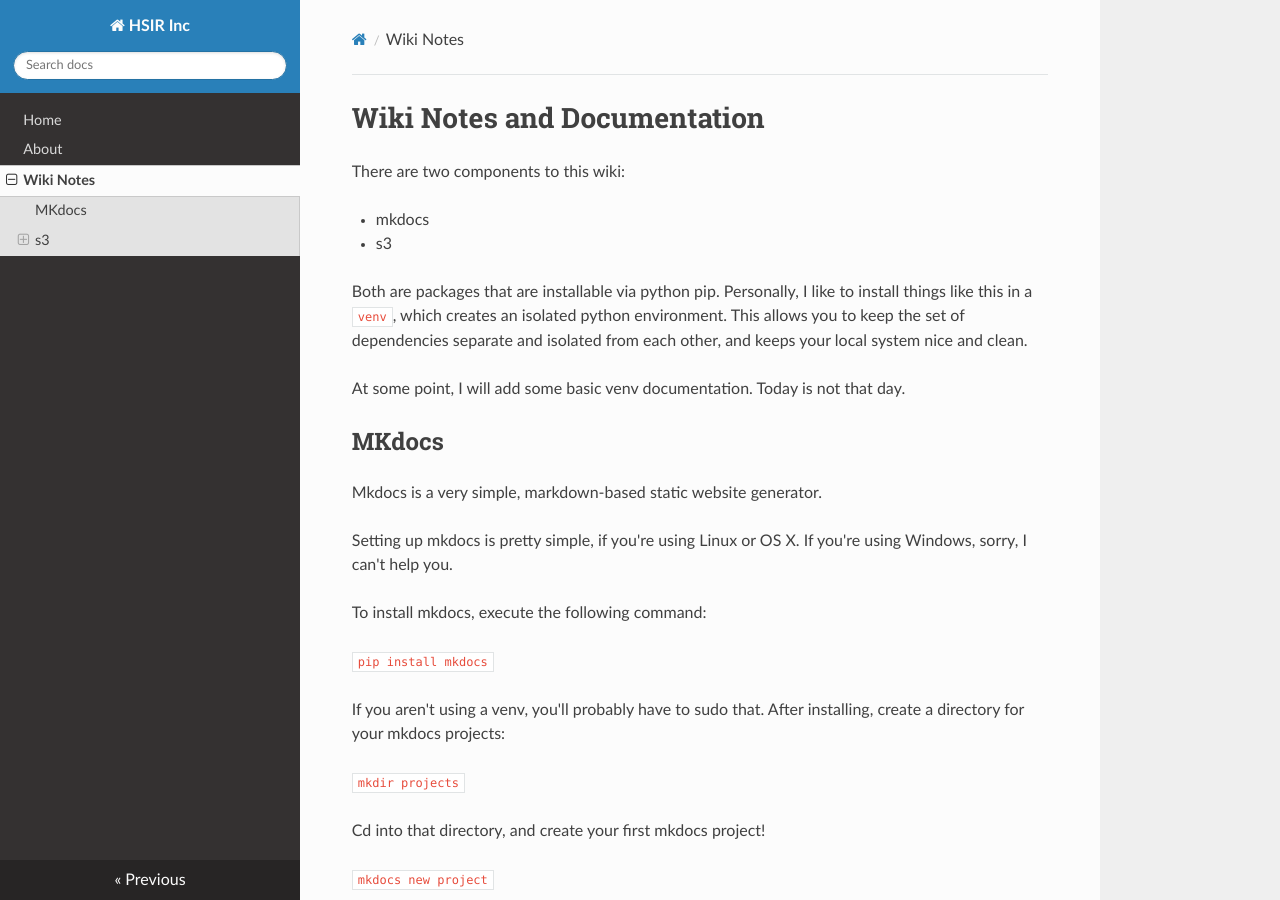
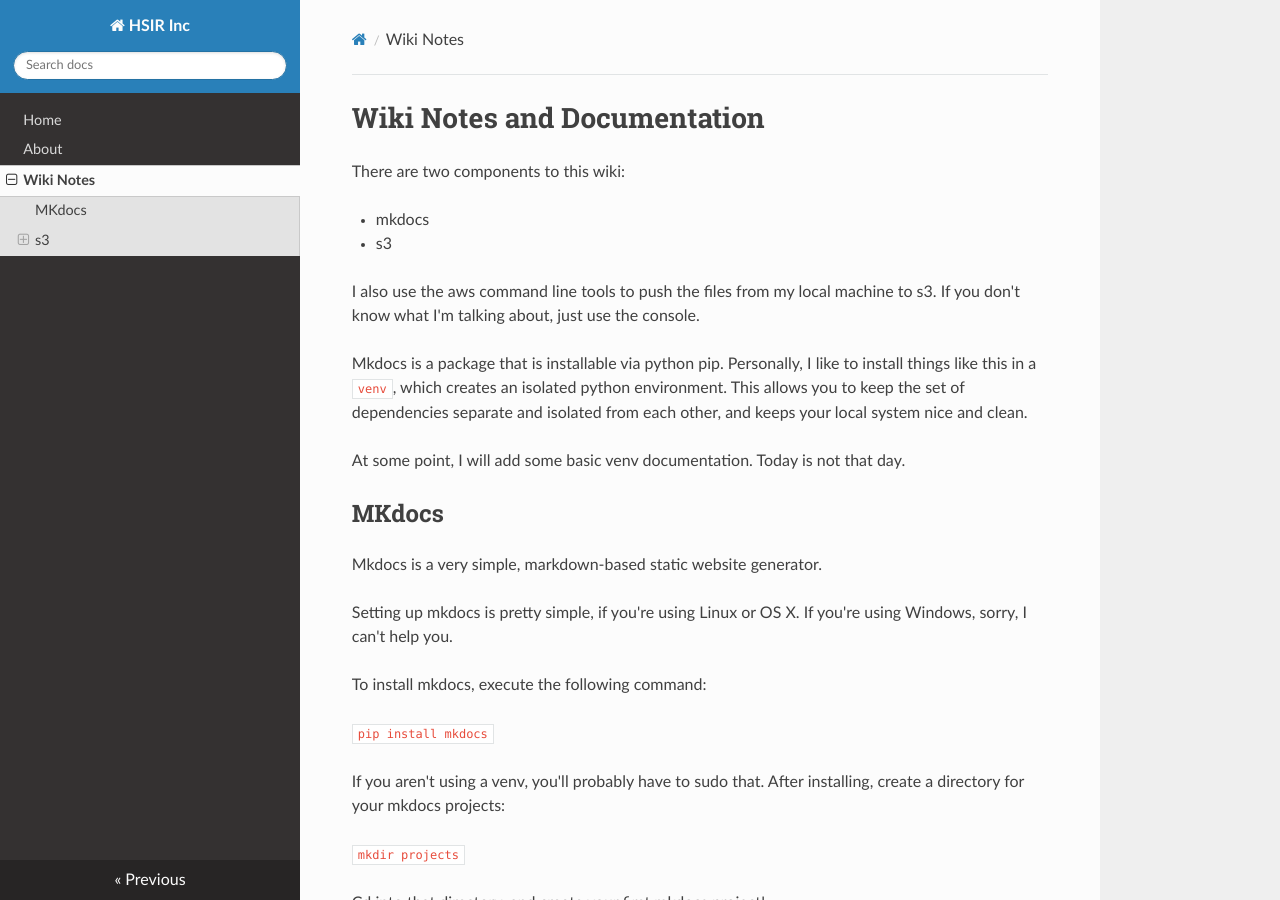
Before and after one commit to simplycycling/mk-docs, an MkDocs documentation site: the page built from docs/wiki.md, in a window 1280 px wide and 900 px high. Built offline with MkDocs 1.6.1, drawn with Linux system fonts in a browser that asks for light colours; nearby versions of some CDN libraries; old or Windows-style settings are respelled for this version of MkDocs.

Commit message:
S3 is not installable via pip. I was conflating it with aws cli.

```diff
--- a/docs/wiki.md
+++ b/docs/wiki.md
@@ -5,7 +5,11 @@ There are two components to this wiki:
 - mkdocs
 - s3
 
-Both are packages that are installable via python pip. Personally, I like
+I also use the aws command line tools to push the files from my local
+machine to s3. If you don't know what I'm talking about, just use the
+console.
+
+Mkdocs is a package that is installable via python pip. Personally, I like
 to install things like this in a `venv`, which creates an isolated python
 environment. This allows you to keep the set of dependencies separate and
 isolated from each other, and keeps your local system nice and clean.
```
